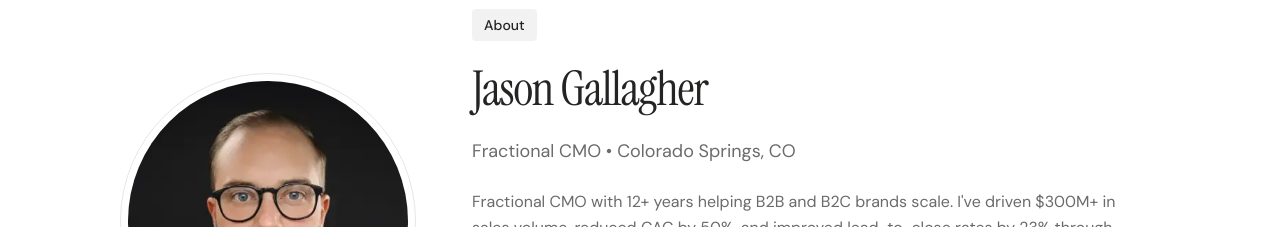
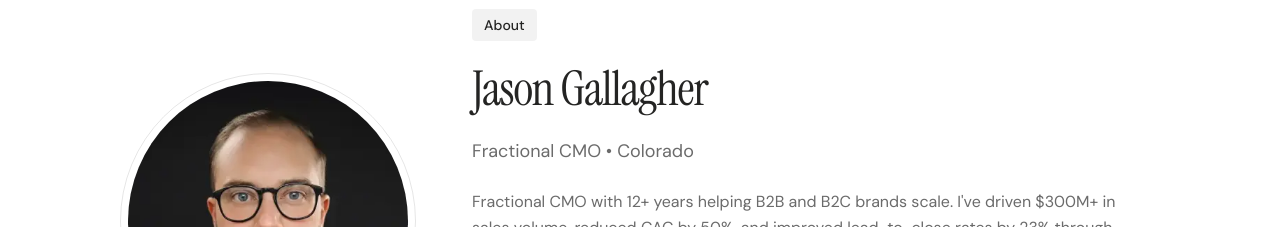
Before and after one commit to JsonGallagher/jason-gallagher-portfolio, a React (Vite) app: page / in a window 1280 px wide. Shown: the part 1300-1527 px from the top of the page. Built offline with nearby package versions, Linux system fonts and the light colour scheme.

Commit message:
Updated location to Colorado

```diff
--- a/index.html
+++ b/index.html
@@ -143,7 +143,7 @@
             "telephone": "+1-585-905-1130",
             "address": {
               "@type": "PostalAddress",
-              "addressLocality": "Colorado Springs",
+              "addressLocality": "Colorado",
               "addressRegion": "CO",
               "addressCountry": "US"
             },
@@ -183,7 +183,7 @@
               "name": "RE/MAX Properties",
               "address": {
                 "@type": "PostalAddress",
-                "addressLocality": "Colorado Springs",
+                "addressLocality": "Colorado",
                 "addressRegion": "CO",
                 "addressCountry": "US"
               }
@@ -193,7 +193,7 @@
               "name": "Fractional CMO",
               "occupationLocation": {
                 "@type": "City",
-                "name": "Colorado Springs, CO"
+                "name": "Colorado"
               },
               "estimatedSalary": {
                 "@type": "MonetaryAmountDistribution",
@@ -240,7 +240,7 @@
                   "memberOf": {
                     "@type": "Organization",
                     "name": "RE/MAX Properties",
-                    "location": "Colorado Springs, CO"
+                    "location": "Colorado"
                   }
                 }
               },
@@ -255,7 +255,7 @@
                   "memberOf": {
                     "@type": "Organization",
                     "name": "RE/MAX Properties",
-                    "location": "Colorado Springs, CO"
+                    "location": "Colorado"
                   }
                 }
               },
@@ -270,7 +270,7 @@
                   "memberOf": {
                     "@type": "Organization",
                     "name": "RE/MAX Properties",
-                    "location": "Colorado Springs, CO"
+                    "location": "Colorado"
                   }
                 }
               }
--- a/src/components/About.jsx
+++ b/src/components/About.jsx
@@ -55,7 +55,7 @@ export default function About() {
           <span className="section-label">About</span>
           <h2 className="section-title">Jason Gallagher</h2>
           <p className="text-text-secondary dark:text-text-light/60 text-lg mb-6">
-            Fractional CMO • Colorado Springs, CO
+            Fractional CMO • Colorado
           </p>
 
           <p className="text-text-secondary dark:text-text-light/70 leading-relaxed mb-4">
--- a/src/components/Footer.jsx
+++ b/src/components/Footer.jsx
@@ -36,7 +36,7 @@ export default function Footer() {
                   (585) 905-1130
                 </a>
               </li>
-              <li className="text-text-light/60">Colorado Springs, CO</li>
+              <li className="text-text-light/60">Colorado</li>
             </ul>
           </div>
 
```
